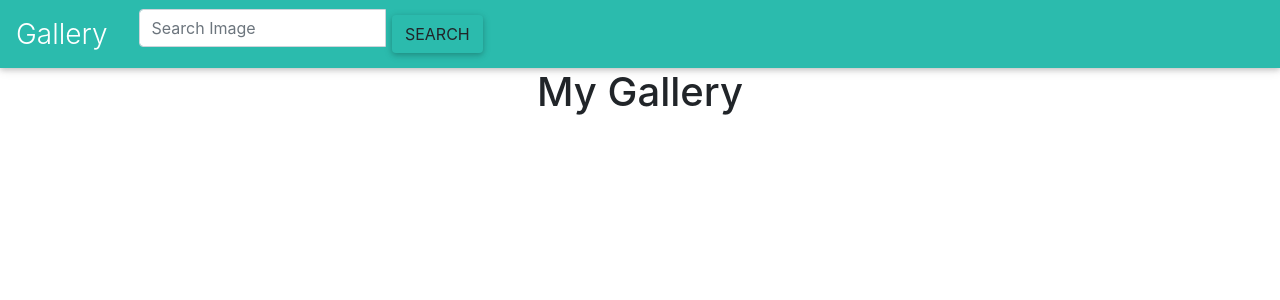
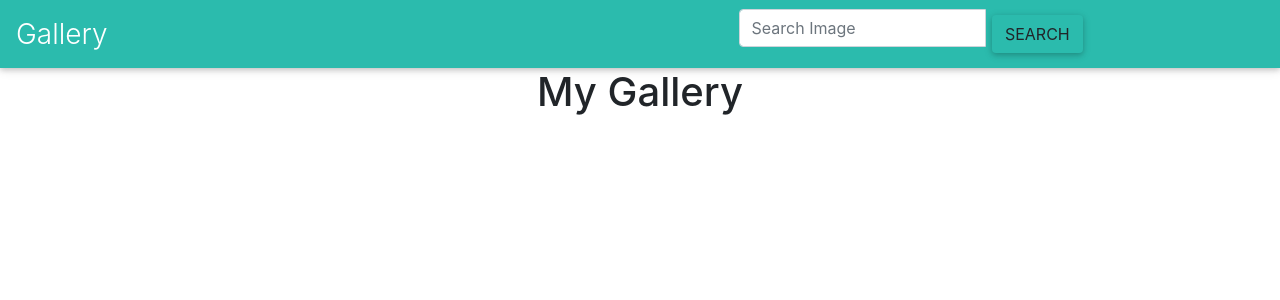
Before and after one commit to Robinkariuki/Gallery, a Django app: page / in a window 1280 px wide. Shown: the top 300 px of the page. Run offline with Django 3.2, Linux system fonts and the light colour scheme; data that the repository does not hold is empty; some libraries are stand-ins or nearby versions.

Commit message:
thsi commit makes changes to the navbar

```diff
--- a/images/templates/navbar.html
+++ b/images/templates/navbar.html
@@ -25,7 +25,7 @@
 
           <!-- Links -->
 
-          <div class="col-sm-4 col-md-4 navbar-right">
+          <div class="col-sm-4 col-md-4 " style="margin-left: 600px;">
               <form class="navbar-form" role="search" action="{% url 'search_results'%}">
                 <div class="input-group">
                   <input type="text" class="form-control" placeholder="Search Image" name="image">
```
Also changed, not shown: Readme.md.
